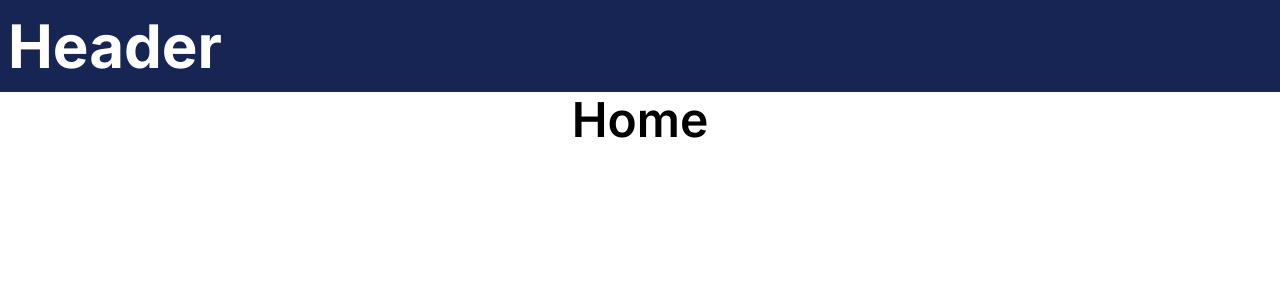
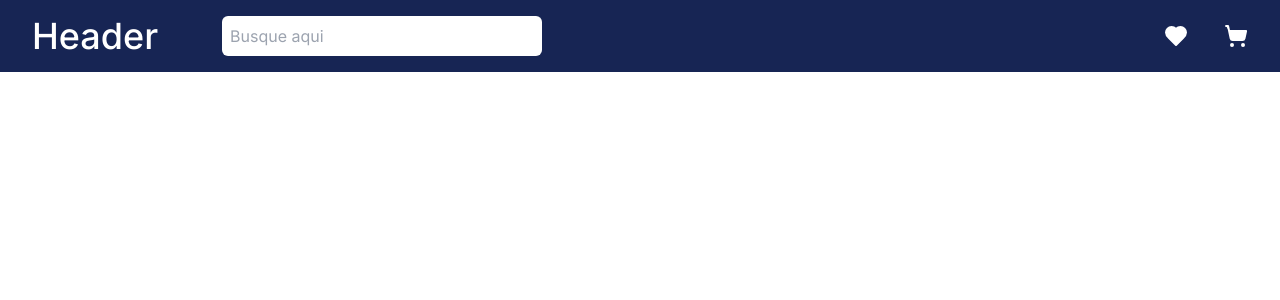
Before and after one commit to VictorBelotto/e-commerce_tech, a Next.js app: page / in a window 1280 px wide. Shown: the top 300 px of the page. Built offline with nearby package versions, Linux system fonts and the light colour scheme.

Commit message:
added header

```diff
--- a/app/page.tsx
+++ b/app/page.tsx
@@ -3,7 +3,7 @@ import Header from "./ui/header/header";
 export default function Home() {
   return (
     <main className="flex min-h-screen flex-col items-center p-24">
-      <h2>Home</h2>
+
     </main>
   );
 }
--- a/app/ui/header/header.tsx
+++ b/app/ui/header/header.tsx
@@ -1,8 +1,19 @@
+import Cart from "../icons/cart";
+import Favorite from "../icons/favorite";
+import Search from "./search";
+
 export default function Header() {
-  return(
-    <div className="flex w-full absolute top-0 bg-blue-950 px-2 py-4">
+  return (
+    <header className="flex w-full justify-between absolute top-0 bg-blue-950 px-8 py-4 items-center">
+      <div className="flex gap-16">
+        <h3 className="text-white">Header</h3>
+        <Search/>
+      </div>
+      <div className="flex gap-9">
+        <Favorite className="cursor-pointer" />
+        <Cart className="cursor-pointer"/>
+      </div>
 
-      <h1 className="text-white">Header</h1>
-    </div>
+    </header>
   )
 }
--- /dev/null
+++ b/app/ui/header/search.tsx
@@ -0,0 +1,7 @@
+import React from 'react'
+
+export default function Search() {
+  return (
+    <input type="text" placeholder="Busque aqui" className="px-2 w-80 rounded-md border-none"/>
+  )
+}
--- /dev/null
+++ b/app/ui/icons/cart.tsx
@@ -0,0 +1,22 @@
+
+export default function Cart({ className }: { className?: string }) {
+  return (
+    <svg
+      xmlns="http://www.w3.org/2000/svg"
+      width="24"
+      height="24"
+      viewBox="0 0 24 24"
+      fill="white"
+      stroke="white"
+      strokeWidth="2"
+      strokeLinecap="round"
+      strokeLinejoin="round"
+      className={className}
+    >
+
+      <circle cx="8" cy="21" r="1" />
+      <circle cx="19" cy="21" r="1" />
+      <path d="M2.05 2.05h2l2.66 12.42a2 2 0 0 0 2 1.58h9.78a2 2 0 0 0 1.95-1.57l1.65-7.43H5.12" />
+    </svg>
+  )
+}
--- /dev/null
+++ b/app/ui/icons/favorite.tsx
@@ -0,0 +1,19 @@
+
+export default function Favorite({className} : {className?: string}) {
+  return (
+    <svg
+      xmlns="http://www.w3.org/2000/svg"
+      width="24"
+      height="24"
+      viewBox="0 0 24 24"
+      fill="white"
+      stroke="white"
+      strokeWidth="2"
+      strokeLinecap="round"
+      strokeLinejoin="round"
+      className={className}
+    >
+      <path d="M19 14c1.49-1.46 3-3.21 3-5.5A5.5 5.5 0 0 0 16.5 3c-1.76 0-3 .5-4.5 2-1.5-1.5-2.74-2-4.5-2A5.5 5.5 0 0 0 2 8.5c0 2.3 1.5 4.05 3 5.5l7 7Z" />
+    </svg>
+  );
+}
--- /dev/null
+++ b/app/ui/icons/search.tsx
@@ -0,0 +1,17 @@
+export default function Search() {
+  return (
+    <svg
+      xmlns="http://www.w3.org/2000/svg"
+      width="24"
+      height="24"
+      viewBox="0 0 24 24"
+      fill="none"
+      stroke="currentColor"
+      strokeWidth="2"
+      strokeLinecap="round"
+      strokeLinejoin="round" >
+      <circle cx="11" cy="11" r="8" />
+      <path d="m21 21-4.3-4.3" />
+    </svg>
+  )
+}
```
Also changed, not shown: package.json (+5 -2 lines), 1 other file (tests, documents, lock files or other folders).
